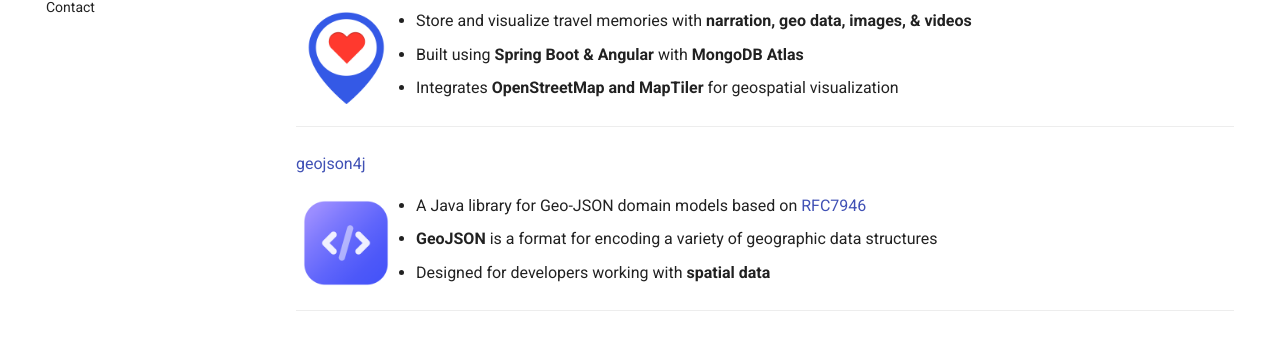
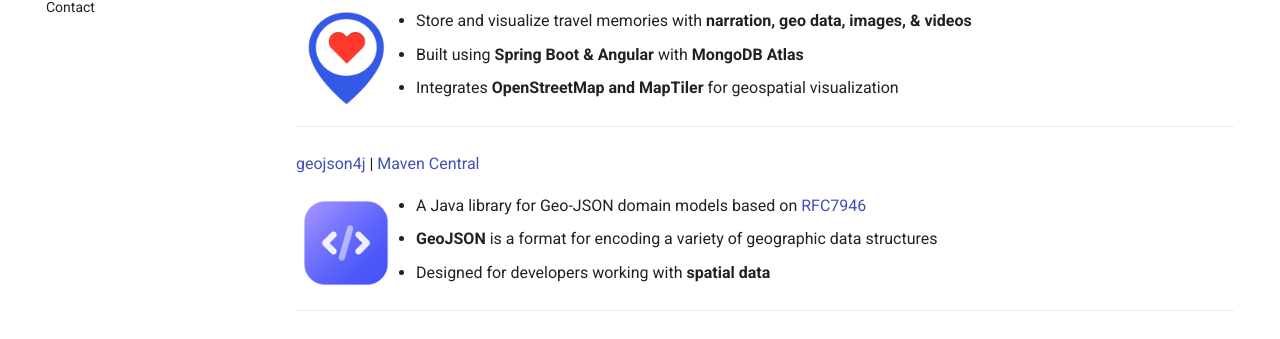
Before and after one commit to nramc/my-profile, an MkDocs documentation site: the page built from docs/projects.md, in a window 1280 px wide and 1175 px high. Shown: the part 239-578 px from the top of the window. Built offline with MkDocs 1.6.1 and Material for MkDocs 9.7.7, drawn with Linux system fonts in a browser that asks for light colours; comment, search, counter and statistics services are not loaded.

Commit message:
feat: update geojson4j link to include Maven Central reference

```diff
--- a/docs/projects.md
+++ b/docs/projects.md
@@ -12,7 +12,7 @@
 
 ---
 
-[geojson4j](https://github.com/nramc/geojson4j)
+[geojson4j](https://github.com/nramc/geojson4j) | [Maven Central](https://mvnrepository.com/artifact/io.github.nramc/geojson4j)
 
 <img src="assets/projects/my-notes/my-notes-logo.png" class="float-left" width="100" height="100" alt="GeoJSON4J">
 
```
